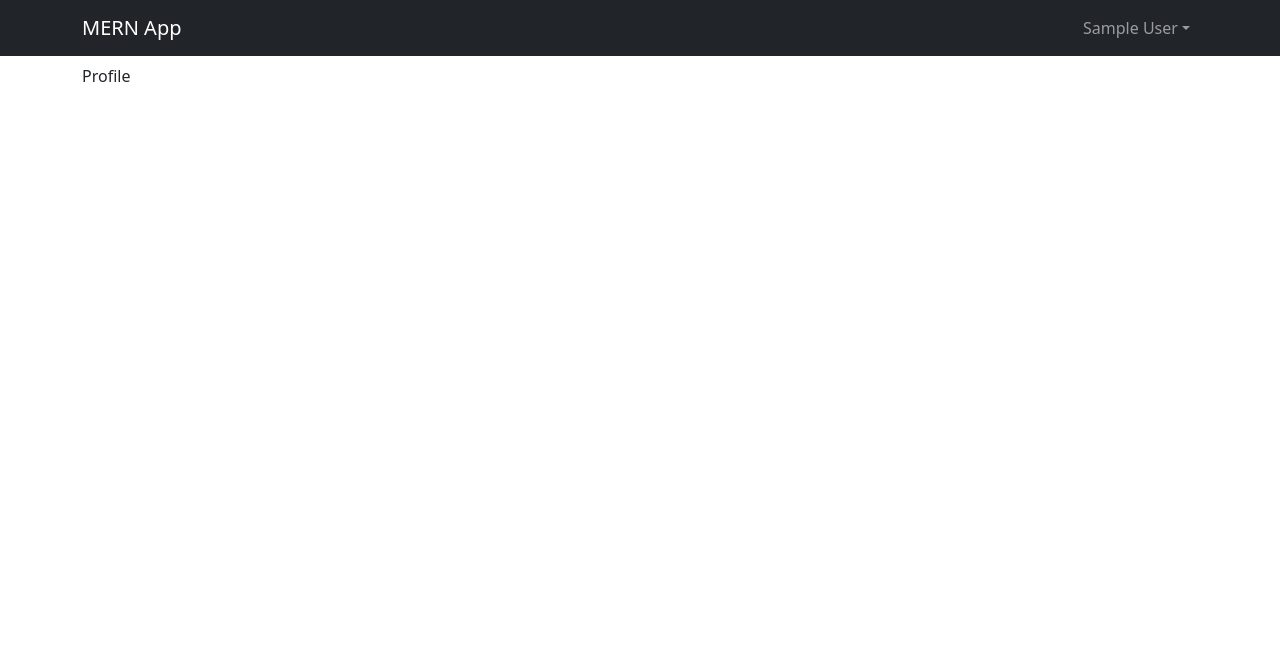
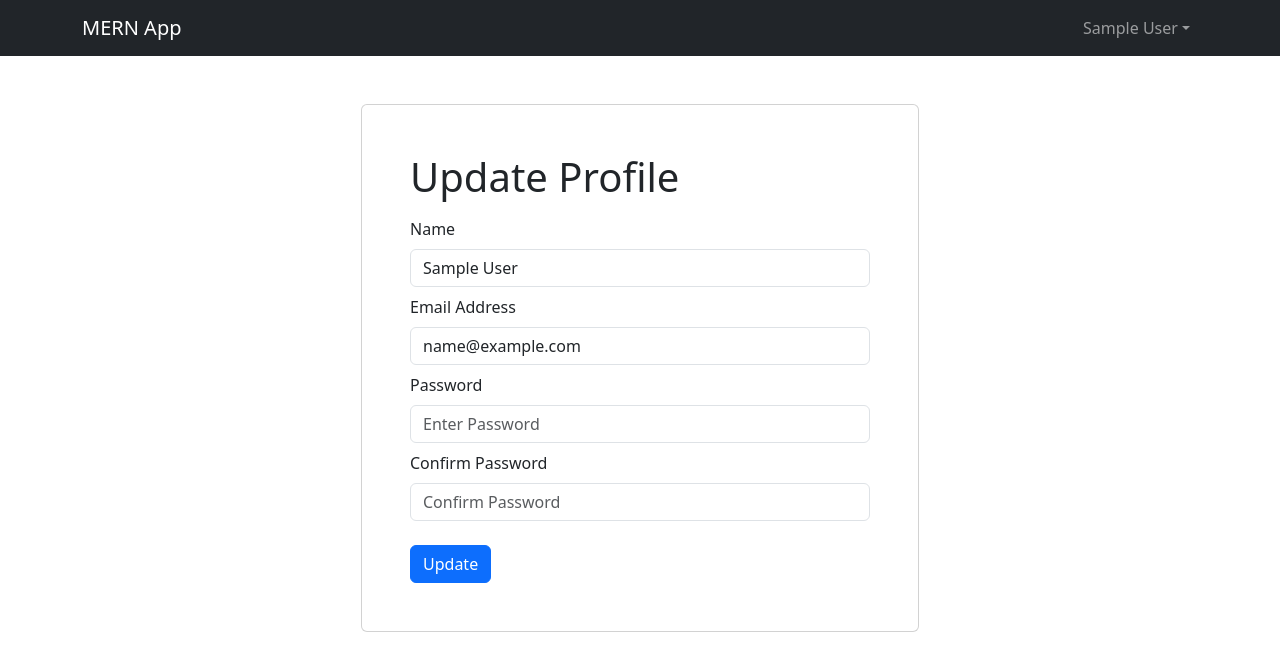
Before and after one commit to Anirudh-koushik-99/User-Auth, a React (Create React App) app in the folder frontend/: page /profile in a window 1280 px wide. Shown: the top 670 px of the page. Built offline with nearby package versions, Linux system fonts and the light colour scheme; sample sign-in values are in the browser's storage.

Commit message:
Update profile functionality

```diff
--- a/frontend/src/screens/ProfileScreen.jsx
+++ b/frontend/src/screens/ProfileScreen.jsx
@@ -1,11 +1,106 @@
-import React from 'react'
+import { useState, useEffect } from "react";
+import { Link, useNavigate } from "react-router-dom";
+import { Form, Button} from "react-bootstrap";
+import FormContainer from "../components/FormContainer";
+import {useDispatch, useSelector} from 'react-redux'
+import {toast} from 'react-toastify';
+import Loader from "../components/Loader";
+import { setCredentials } from "../slices/authSlice";
+import { useUpdateUserMutation } from "../slices/usersApiSlice";
 
 const ProfileScreen = () => {
+    const [name, setName] = useState("")
+  const [email, setEmail] = useState("");
+  const [password, setPassword] = useState("");
+  const [confirmPassword, setConfirmPassword] = useState("");
+
+
+  const navigate = useNavigate();
+  const dispatch = useDispatch();
+
+  const {userInfo} = useSelector((state) => state.auth)
+
+  const [updateProfile, {isLoading}] = useUpdateUserMutation();
+
+  useEffect (() => {
+    setName(userInfo.name);
+    setEmail(userInfo.email)
+  }, [userInfo.setName, userInfo.setEmail])
+
+  const submitHandler = async (e) => {
+    e.preventDefault();
+    if(password !== confirmPassword){
+      toast.error('Passwords do not match')
+    }else{
+      try {
+        const res = await updateProfile({
+          _id: userInfo._id,
+          name,
+          email,
+          password
+        }).unwrap();
+        dispatch(setCredentials({...res}))
+        toast.success('Profile Updated')
+      } catch (err) {
+        toast.error(err?.data?.message || err.error)
+      }
+    }
+  };
+
   return (
-    <div>
-      Profile
-    </div>
-  )
-}
+    <FormContainer>
+      <h1>Update Profile</h1>
+      <Form onSubmit={submitHandler}>
 
-export default ProfileScreen
+      <Form.Group className="my-2" controlId="name">
+          <Form.Label>Name</Form.Label>
+          <Form.Control
+            type="name"
+            value={name}
+            placeholder="Enter name"
+            onChange={(e) => setName(e.target.value)}
+          ></Form.Control>
+        </Form.Group>
+
+        <Form.Group className="my-2" controlId="email">
+          <Form.Label>Email Address</Form.Label>
+          <Form.Control
+            type="email"
+            value={email}
+            placeholder="Enter email"
+            onChange={(e) => setEmail(e.target.value)}
+          ></Form.Control>
+        </Form.Group>
+
+        <Form.Group className="my-2" controlId="password">
+          <Form.Label>Password</Form.Label>
+          <Form.Control
+            type="password"
+            value={password}
+            placeholder="Enter Password"
+            onChange={(e) => setPassword(e.target.value)}
+          ></Form.Control>
+        </Form.Group>
+
+        <Form.Group className="my-2" controlId="confirmPassword">
+          <Form.Label>Confirm Password</Form.Label>
+          <Form.Control
+            type="password"
+            value={confirmPassword}
+            placeholder="Confirm Password"
+            onChange={(e) => setConfirmPassword(e.target.value)}
+          ></Form.Control>
+        </Form.Group>
+
+        {isLoading && <Loader />}
+
+        <Button type="submit" variant="primary" className="mt-3">
+            Update
+        </Button>
+
+      </Form>
+    </FormContainer>
+  );
+};
+
+export default ProfileScreen;
--- a/frontend/src/slices/usersApiSlice.js
+++ b/frontend/src/slices/usersApiSlice.js
@@ -23,8 +23,14 @@
         method: 'POST'
       }),
     }),
-
+    updateUser: builder.mutation({
+      query: (data) => ({
+        url: `${USERS_URL}/profile`,
+        method: "PUT",
+        body: data,
+      }),
+    }),
   }),
 });
 
-export const { useLoginMutation, useLogoutMutation, useRegisterMutation } = usersApiSlice;
+export const { useLoginMutation, useLogoutMutation, useRegisterMutation, useUpdateUserMutation } = usersApiSlice;
```
